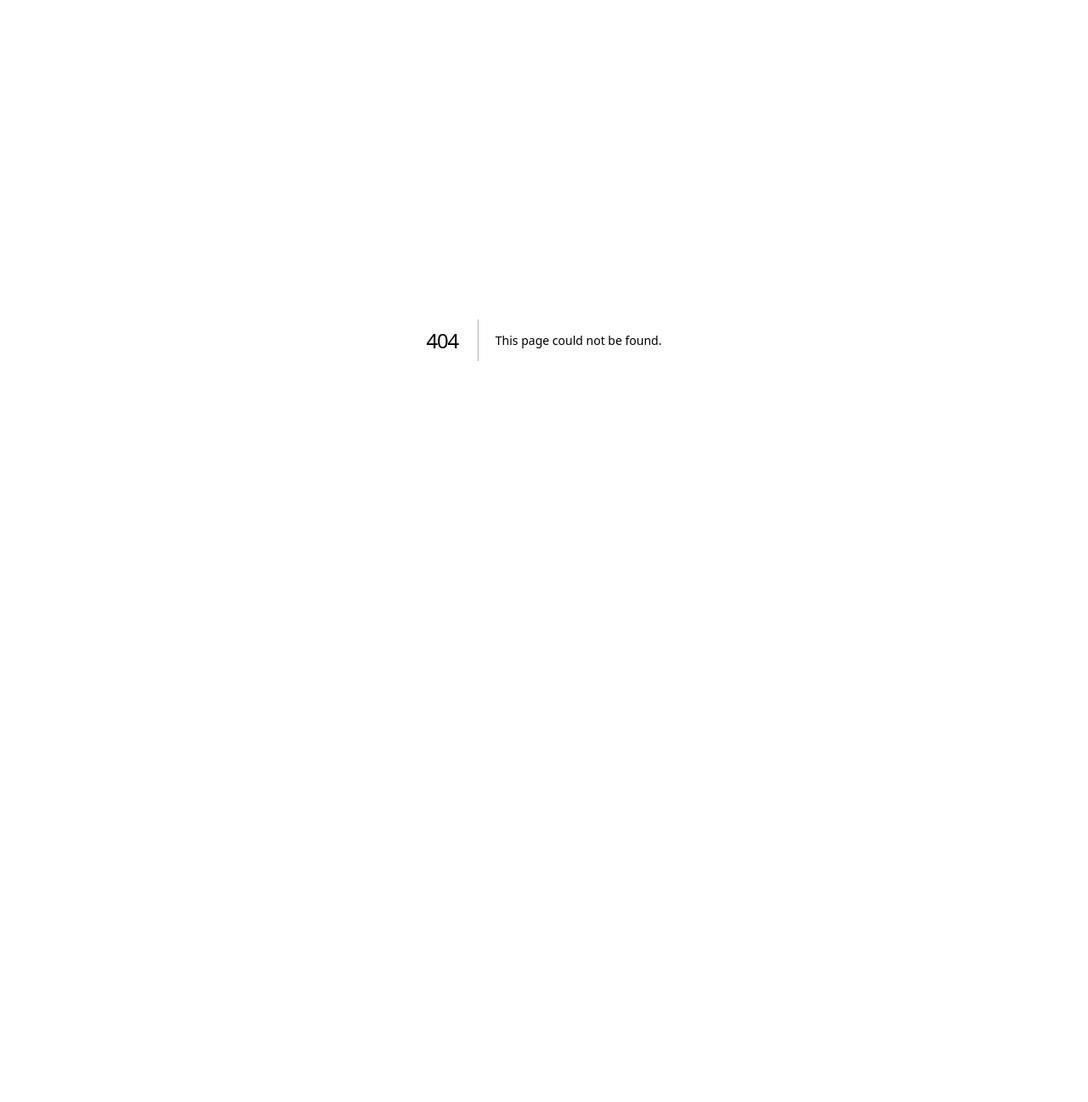
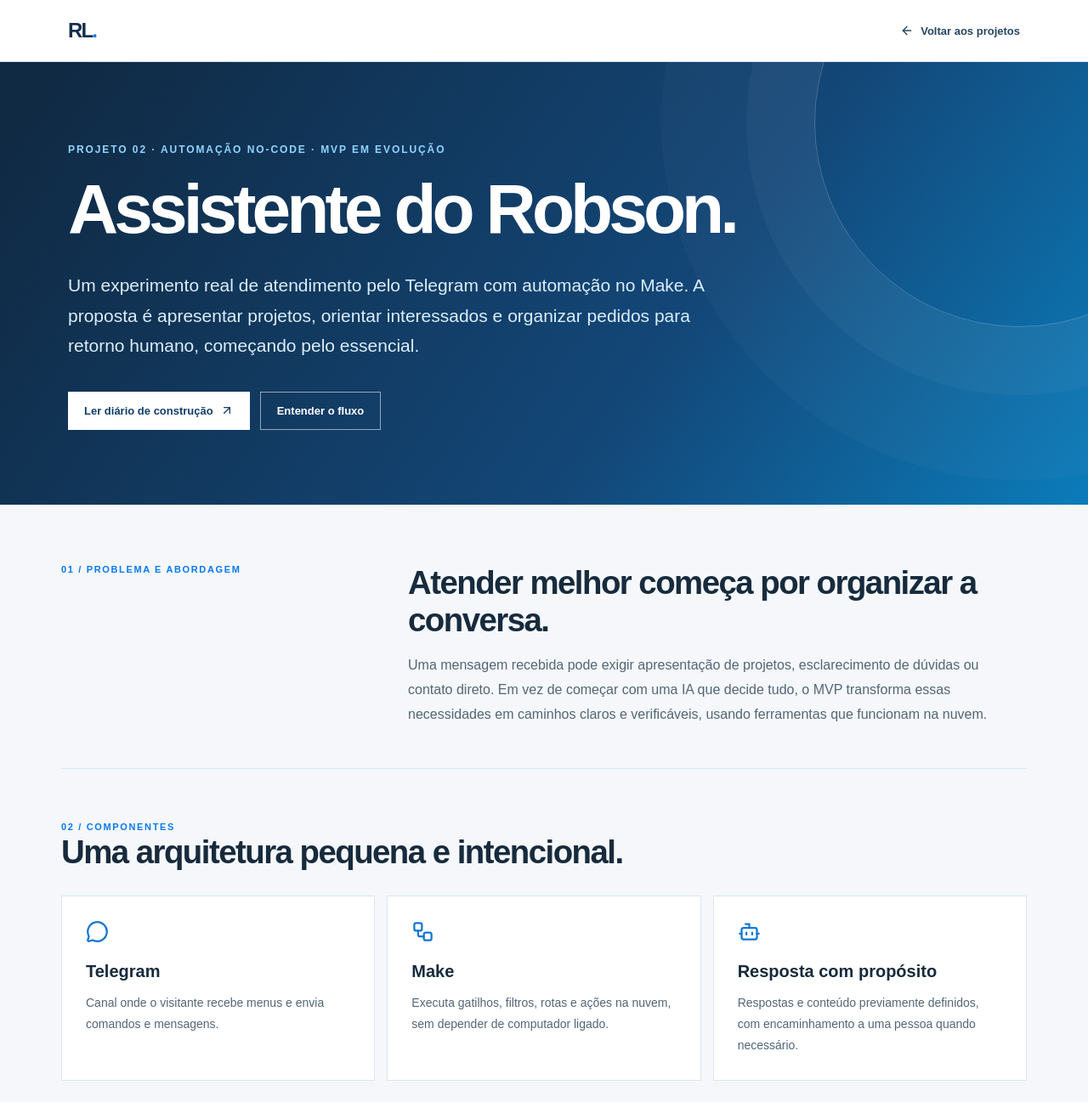
Before and after one commit to Jefferson-Robson/meu-portifolio, a Next.js app: page /projetos/assistente-do-robson in a window 1280 px wide. Before the commit this address had no page. Shown: the top 1297 px of the page at 85% size. Before the commit the page ends 800 px from the top, so only its background shows below. Built offline with nearby package versions, Linux system fonts and the light colour scheme.

Commit message:
feat: publicar estudo de caso do Assistente do Robson

```diff
--- /dev/null
+++ b/app/projetos/assistente-do-robson/page.tsx
@@ -0,0 +1,63 @@
+import type { Metadata } from "next";
+import Link from "next/link";
+import { ArrowLeft, ArrowUpRight, Bot, MessageCircle, ShieldCheck, Workflow } from "lucide-react";
+import styles from "../novos-projetos.module.css";
+
+export const metadata: Metadata = {
+  title: "Assistente do Robson — Telegram e Make",
+  description: "Estudo de caso de um assistente de atendimento com Telegram, Make, menus e encaminhamento humano, desenvolvido e validado por etapas.",
+  alternates: { canonical: "/projetos/assistente-do-robson/" },
+};
+
+const etapas = [
+  { number: "01", title: "Mensagem recebida", text: "O visitante inicia uma conversa privada com o bot pelo Telegram." },
+  { number: "02", title: "Menu e roteamento", text: "O Make identifica comandos e escolhas do menu e conduz o visitante a respostas e instruções específicas." },
+  { number: "03", title: "Solicitação de contato", text: "O fluxo prevê receber necessidade e contato juntos, evitando conversas de múltiplas etapas nesta versão." },
+  { number: "04", title: "Atendimento humano", text: "O pedido é destinado a uma notificação privada para retorno manual, após validação do encaminhamento." },
+];
+
+export default function AssistenteDoRobson() {
+  return (
+    <main className={styles.page}>
+      <header className={styles.header}>
+        <Link className={styles.logo} href="/">RL<span>.</span></Link>
+        <Link className={styles.back} href="/#projetos"><ArrowLeft size={16} /> Voltar aos projetos</Link>
+      </header>
+      <section className={styles.hero}>
+        <p className={styles.kicker}>Projeto 02 · Automação no-code · MVP em evolução</p>
+        <h1>Assistente do Robson.</h1>
+        <p>Um experimento real de atendimento pelo Telegram com automação no Make. A proposta é apresentar projetos, orientar interessados e organizar pedidos para retorno humano, começando pelo essencial.</p>
+        <div className={styles.actions}>
+          <a className={styles.action} href="https://blog.robsonlopes.tec.br/artigos/assistente-robson-make/" target="_blank" rel="noopener noreferrer">Ler diário de construção <ArrowUpRight size={16}/></a>
+          <a className={`${styles.action} ${styles.outline}`} href="#funcionamento">Entender o fluxo</a>
+        </div>
+      </section>
+      <div className={styles.content}>
+        <section className={styles.intro}>
+          <span className={styles.eyebrow}>01 / Problema e abordagem</span>
+          <div>
+            <h2>Atender melhor começa por organizar a conversa.</h2>
+            <p>Uma mensagem recebida pode exigir apresentação de projetos, esclarecimento de dúvidas ou contato direto. Em vez de começar com uma IA que decide tudo, o MVP transforma essas necessidades em caminhos claros e verificáveis, usando ferramentas que funcionam na nuvem.</p>
+          </div>
+        </section>
+        <section className={styles.section} id="funcionamento">
+          <div className={styles.sectionHeader}><span className={styles.eyebrow}>02 / Componentes</span><h2>Uma arquitetura pequena e intencional.</h2></div>
+          <div className={styles.cards}>
+            <article className={styles.card}><MessageCircle size={27}/><h3>Telegram</h3><p>Canal onde o visitante recebe menus e envia comandos e mensagens.</p></article>
+            <article className={styles.card}><Workflow size={27}/><h3>Make</h3><p>Executa gatilhos, filtros, rotas e ações na nuvem, sem depender de computador ligado.</p></article>
+            <article className={styles.card}><Bot size={27}/><h3>Resposta com propósito</h3><p>Respostas e conteúdo previamente definidos, com encaminhamento a uma pessoa quando necessário.</p></article>
+          </div>
+        </section>
+        <section className={styles.section}>
+          <div className={styles.sectionHeader}><span className={styles.eyebrow}>03 / Jornada do pedido</span><h2>Do menu ao contato.</h2></div>
+          <div className={styles.sequence}>{etapas.map((etapa) => <div className={styles.step} key={etapa.number}><span>{etapa.number}</span><div><strong>{etapa.title}</strong><p>{etapa.text}</p></div></div>)}</div>
+        </section>
+        <section className={styles.section}>
+          <div className={styles.sectionHeader}><span className={styles.eyebrow}>04 / O que aprendi</span><h2>Botões funcionando não são o fim do processo.</h2><p>Nos testes iniciais, menu, botões e respostas foram exercitados. O próximo cuidado é validar continuamente a entrega dos pedidos, o tratamento de falhas, o uso de créditos e a correspondência entre o cenário real e a documentação.</p></div>
+          <div className={styles.notice}><ShieldCheck size={18} aria-hidden="true"/> O projeto está em evolução: não anuncio atendimento autônomo por IA nem um serviço público pronto. Tokens, IDs privados e conteúdo de conversas não são publicados. A integração de agendamento com Google Calendar é outro projeto, separado deste assistente.</div>
+          <a className={styles.link} href="https://blog.robsonlopes.tec.br/artigos/assistente-robson-make/" target="_blank" rel="noopener noreferrer">Conhecer decisões, limites e próximos passos <ArrowUpRight size={16}/></a>
+        </section>
+      </div>
+    </main>
+  );
+}
```
